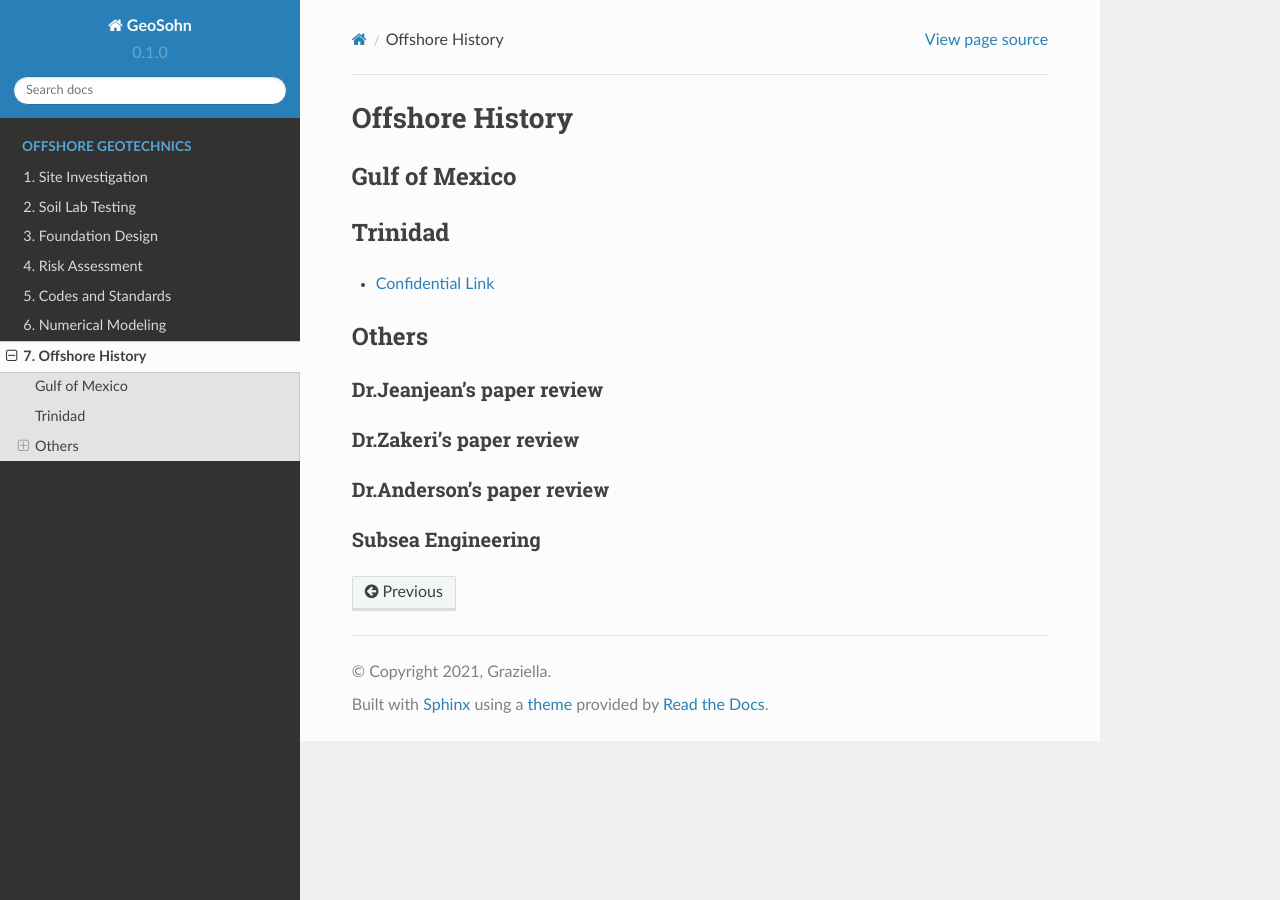
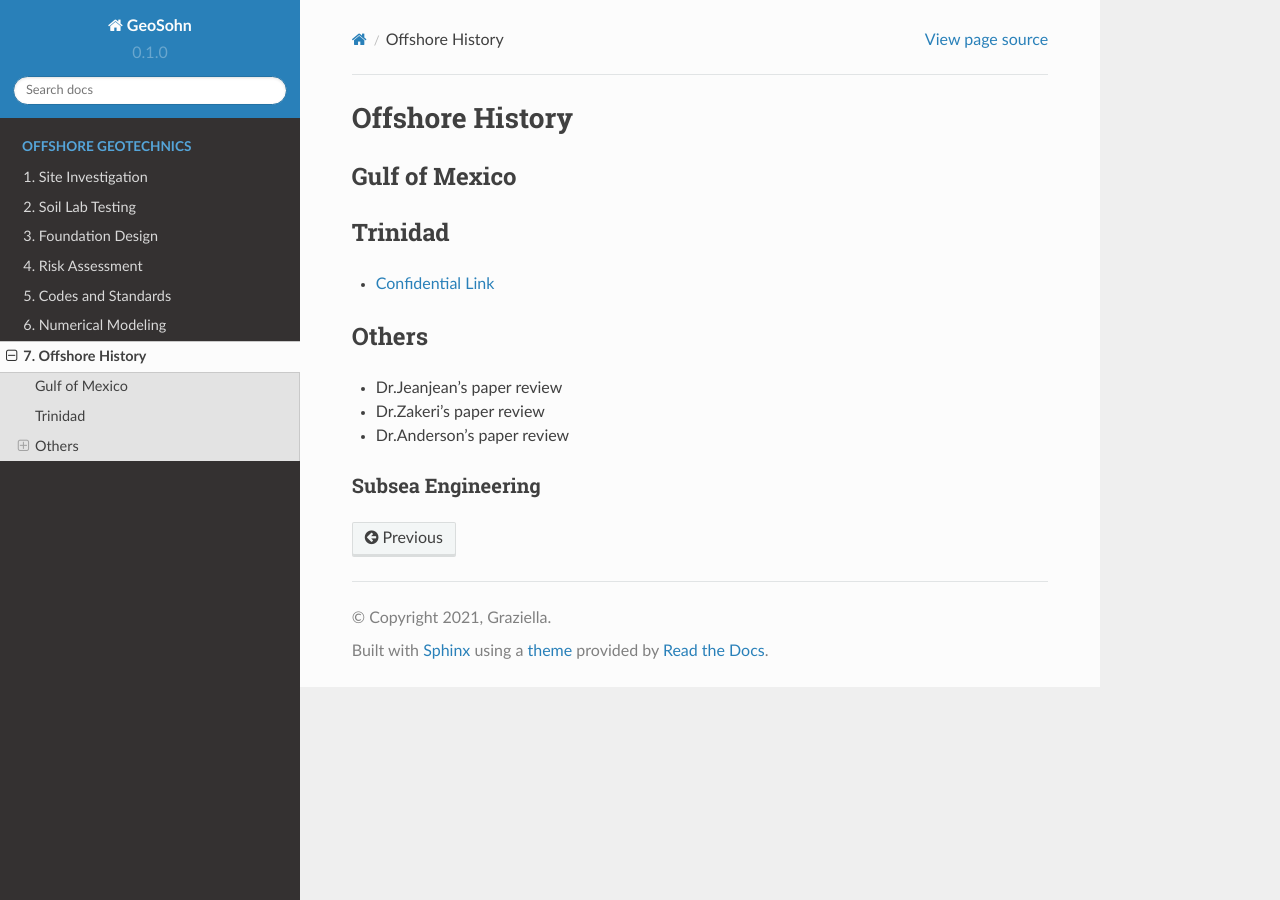
Before and after one commit to jrson11/GeoSohn, a Sphinx documentation site: the page built from docs/source/7-Offshore_History.rst, in a window 1280 px wide. Built offline with Sphinx 7.4.7 and the Read the Docs theme 2.0.0, drawn with Linux system fonts in a browser that asks for light colours; pages that are not in the unit, such as notebooks, are missing from menus.

```diff
--- a/docs/source/7-Offshore_History.rst
+++ b/docs/source/7-Offshore_History.rst
@@ -15,15 +15,13 @@ Trinidad
 Others
 ---------
 
-Dr.Jeanjean's paper review
-..........................
 
+- Dr.Jeanjean's paper review
 
-Dr.Zakeri's paper review
-..........................
+- Dr.Zakeri's paper review
 
-Dr.Anderson's paper review
-..........................
+- Dr.Anderson's paper review
+
 
 Subsea Engineering
 ...................
```
